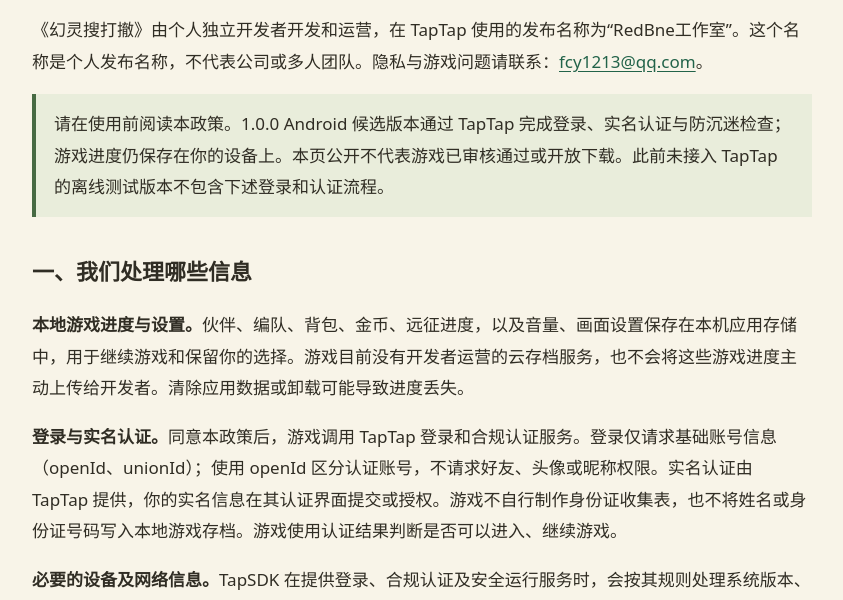
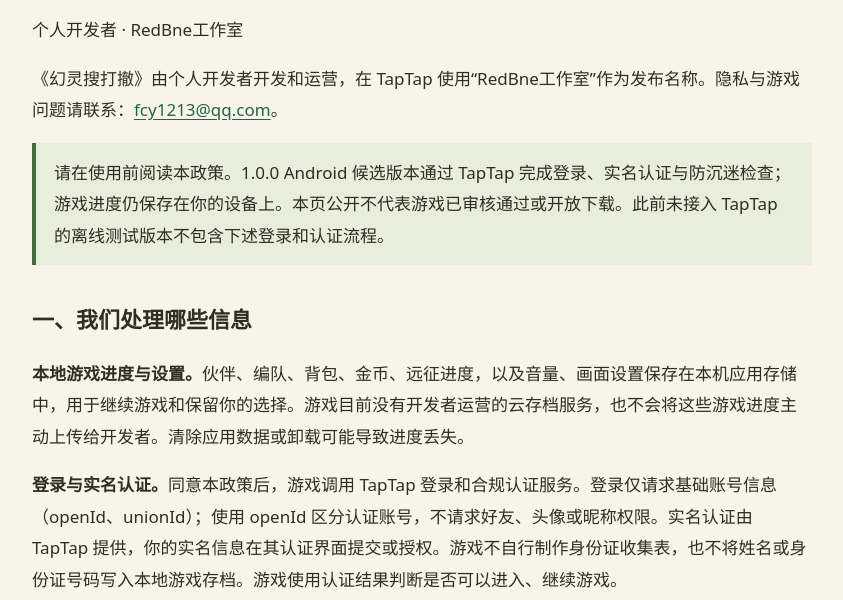
Before and after one commit to Red19911213/phantom-beasts-privacy, a plain HTML site: page index.html in a window 1280 px wide. Shown: the part 192-792 px from the top of the page, without its empty margins (218-1061 px from the left). Drawn offline with Linux system fonts and the light colour scheme.

Commit message:
Clarify personal developer wording

```diff
--- a/index.html
+++ b/index.html
@@ -3,7 +3,8 @@
 <body><main>
 <h1>《幻灵搜打撤》隐私政策</h1>
 <p class="meta">更新日期：2026年11月16日<br>适用版本：Android 1.0.0 · 政策版本：2026-11-16.1</p>
-<p>《幻灵搜打撤》由个人独立开发者开发和运营，在 TapTap 使用的发布名称为“RedBne工作室”。这个名称是个人发布名称，不代表公司或多人团队。隐私与游戏问题请联系：<a href="mailto:fcy1213@qq.com">fcy1213@qq.com</a>。</p>
+<p>个人开发者 · RedBne工作室</p>
+<p>《幻灵搜打撤》由个人开发者开发和运营，在 TapTap 使用“RedBne工作室”作为发布名称。隐私与游戏问题请联系：<a href="mailto:fcy1213@qq.com">fcy1213@qq.com</a>。</p>
 <p class="note">请在使用前阅读本政策。1.0.0 Android 候选版本通过 TapTap 完成登录、实名认证与防沉迷检查；游戏进度仍保存在你的设备上。本页公开不代表游戏已审核通过或开放下载。此前未接入 TapTap 的离线测试版本不包含下述登录和认证流程。</p>
 <h2>一、我们处理哪些信息</h2>
 <p><strong>本地游戏进度与设置。</strong>伙伴、编队、背包、金币、远征进度，以及音量、画面设置保存在本机应用存储中，用于继续游戏和保留你的选择。游戏目前没有开发者运营的云存档服务，也不会将这些游戏进度主动上传给开发者。清除应用数据或卸载可能导致进度丢失。</p>
```
